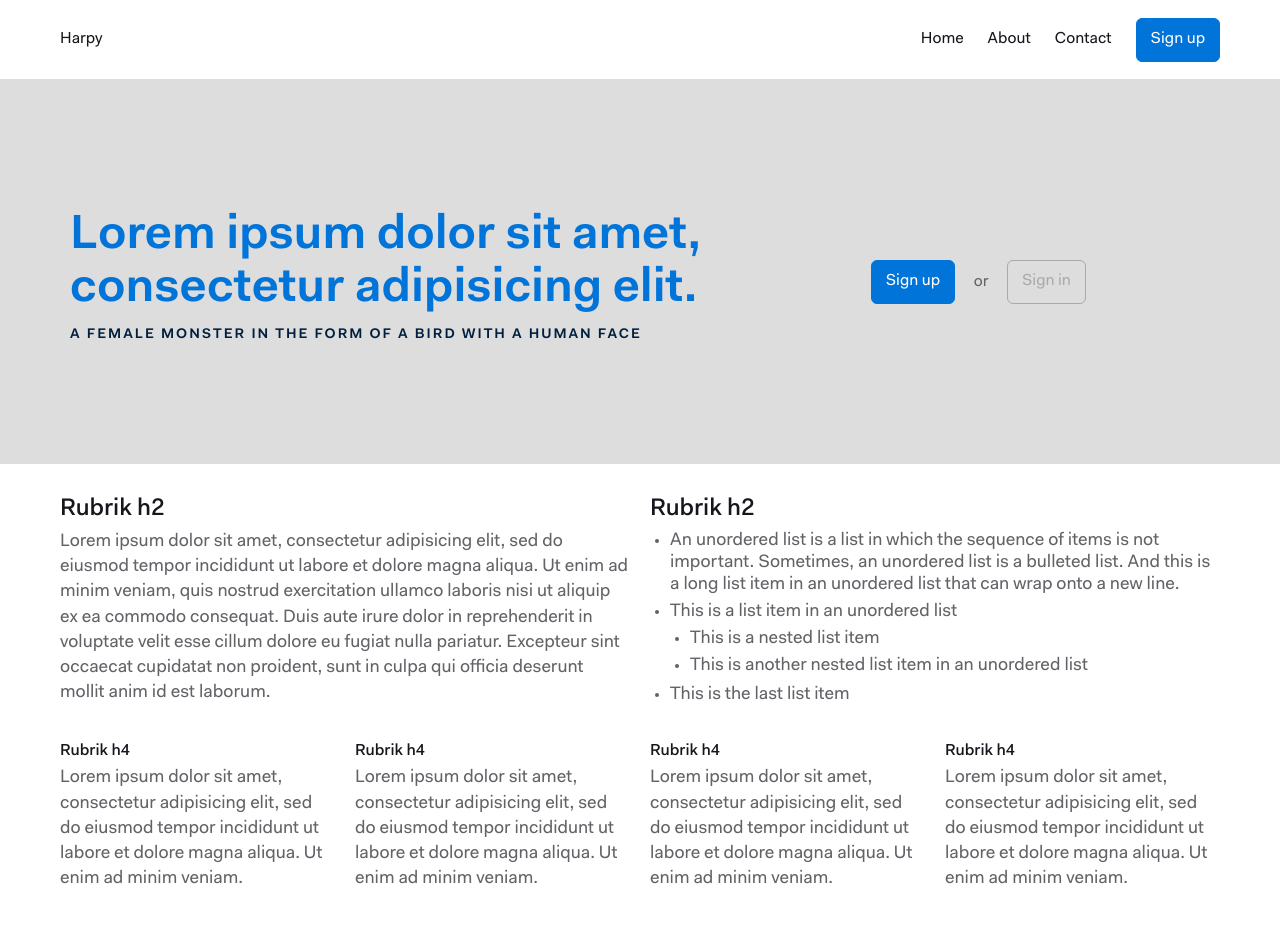
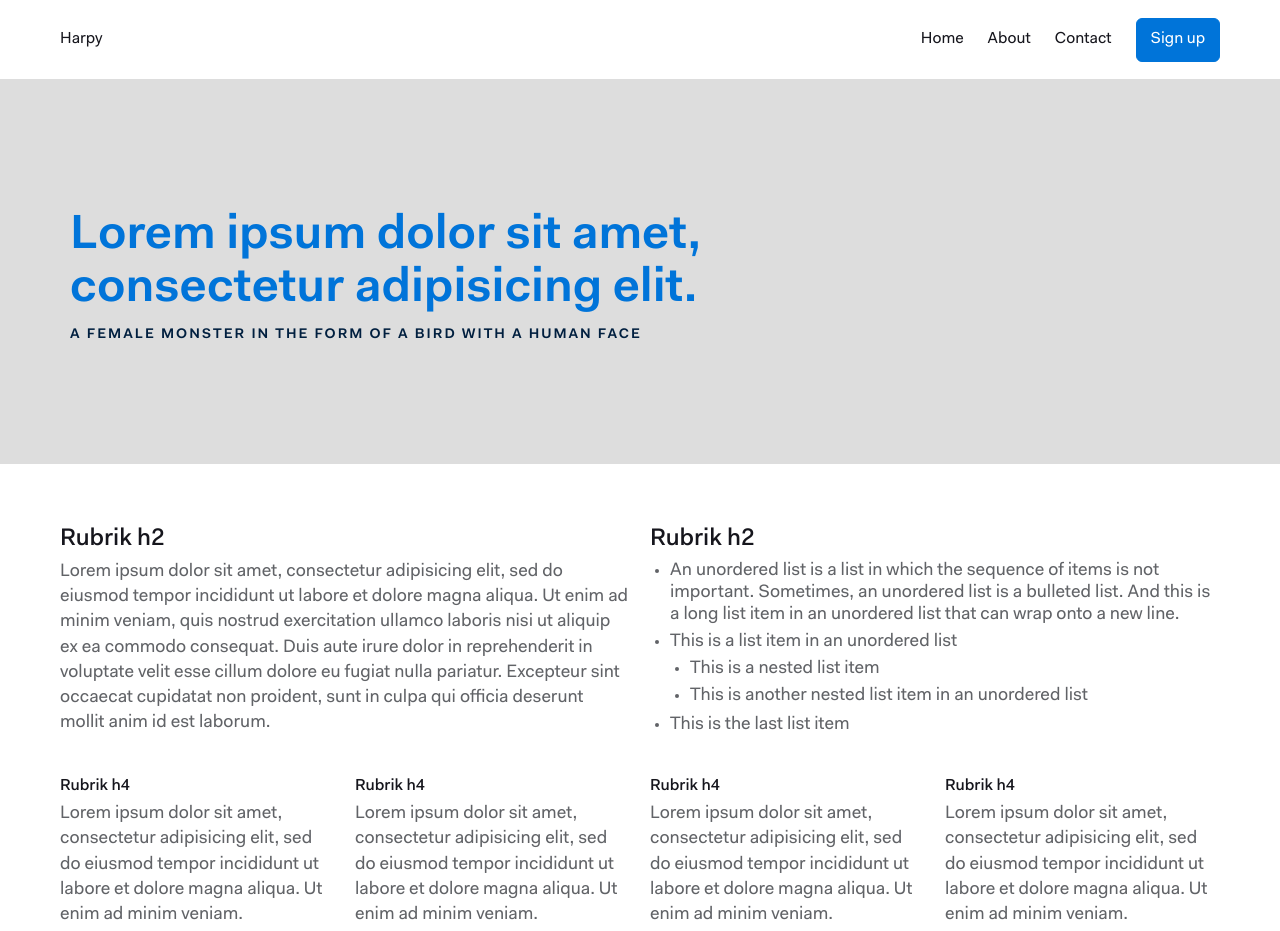
Before and after one commit to harpy-css/harpy, a website: page index.html in a window 1280 px wide. Shown: the top 931 px of the page. Drawn offline with Linux system fonts and the light colour scheme.

Commit message:
Rensning i koden

```diff
--- a/index.html
+++ b/index.html
@@ -9,32 +9,6 @@
 <![endif]-->
 
 <head>
-
-<!--
-
-
-HHHHHHHHH     HHHHHHHHH
-H:::::::H     H:::::::H
-H:::::::H     H:::::::H
-HH::::::H     H::::::HH
-  H:::::H     H:::::H    aaaaaaaaaaaaa  rrrrr   rrrrrrrrr   ppppp   pppppppppyyyyyyy           yyyyyyy
-  H:::::H     H:::::H    a::::::::::::a r::::rrr:::::::::r  p::::ppp:::::::::py:::::y         y:::::y
-  H::::::HHHHH::::::H    aaaaaaaaa:::::ar:::::::::::::::::r p:::::::::::::::::py:::::y       y:::::y
-  H:::::::::::::::::H             a::::arr::::::rrrrr::::::rpp::::::ppppp::::::py:::::y     y:::::y
-  H:::::::::::::::::H      aaaaaaa:::::a r:::::r     r:::::r p:::::p     p:::::p y:::::y   y:::::y
-  H::::::HHHHH::::::H    aa::::::::::::a r:::::r     rrrrrrr p:::::p     p:::::p  y:::::y y:::::y
-  H:::::H     H:::::H   a::::aaaa::::::a r:::::r             p:::::p     p:::::p   y:::::y:::::y
-  H:::::H     H:::::H  a::::a    a:::::a r:::::r             p:::::p    p::::::p    y:::::::::y
-HH::::::H     H::::::HHa::::a    a:::::a r:::::r             p:::::ppppp:::::::p     y:::::::y
-H:::::::H     H:::::::Ha:::::aaaa::::::a r:::::r             p::::::::::::::::p       y:::::y
-H:::::::H     H:::::::H a::::::::::aa:::ar:::::r             p::::::::::::::pp       y:::::y
-HHHHHHHHH     HHHHHHHHH  aaaaaaaaaa  aaaarrrrrrr             p::::::pppppppp        y:::::y
-                                                             p:::::p               y:::::y
-                                                             p:::::p              y:::::y
-                                                            p:::::::p            y:::::y
-                                                            p:::::::p           y:::::y
-                                                            p:::::::p          yyyyyyy
-                                                            ppppppppp                                                                                                                                                                                                                                          -->
 	<title>HARPY</title>
 	<meta http-equiv="content-type" content="text/html; charset=utf-8" />
 	<meta name="viewport" content="width=device-width,initial-scale=1">
@@ -63,12 +37,8 @@ HHHHHHHHH     HHHHHHHHH  aaaaaaaaaa  aaaarrrrrrr             p::::::pppppppp
             <p class="browsehappy">You are using an <strong>outdated</strong> browser. Please <a href="http://browsehappy.com/">upgrade your browser</a> to improve your experience.</p>
     <![endif]-->
 
-	<!--
-	JS in the bottom of the page. It'll allow the web page to load visibly before executing the JavaScript.
-	-->
-
 </head>
-	<body class="body">
+	<body class="">
 	 	<header class="site-header" role="banner">
             <div class="container">
             <span class="brand">
@@ -101,21 +71,14 @@ HHHHHHHHH     HHHHHHHHH  aaaaaaaaaa  aaaarrrrrrr             p::::::pppppppp
 	 				<h1 class="mts-xs mtl-md ptm pts-xs mbns blue h1l bold">Lorem ipsum dolor sit amet,<br>consectetur adipisicing elit.</h1>
 	 				<h3 class="mbl pbl navy strong">a female monster in the form of a bird with a human face</h3>
 	 			</div>
-	 			<div class="col-sm-5 ptl mtl tc notvisible-xs visible-md">
-	 				<div class="inputgrp mtm">
-		 				<a class="btn btn-primary pts mtm mts-sm">Sign up</a>
-		 				<span>or</span>
-		 				<a class="btn btn-default pts mtm mts-sm">Sign in</a>
-	 				</div>
-	 			</div>
 	 		</div>
 	 	</div>
 
 	    <div class="container">
 
 
-		    <div class="row mtl mts-xs">
-		    	<div class="col-xs-12 col-sm-12 col-md-6">
+		    <div class="row mtl-sm mts-xs">
+		    	<div class="col-xs-12 col-sm-12 col-md-6 pbl-xs pbs-xs">
 			    	<h2>Rubrik h2</h2>
 			    	<p><span class="">Lorem ipsum dolor</span> sit amet, consectetur adipisicing elit, sed do eiusmod
 			    	tempor incididunt ut labore et dolore magna aliqua. Ut enim ad minim veniam,
--- a/js/min/main.js
+++ b/js/min/main.js
@@ -1 +1 @@
-!function(){"use strict";for(var o=function(o){console.log(o)};;){o("hello world from harpy!!!");break}}();
+var log=function(e){console.log(e)};!function(){"use strict";for(document.all&&!document.querySelector&&(document.body.className+=" ie7"),document.all&&document.querySelector&&!document.addEventListener&&(document.body.className+=" ie8");;){log("hello world from harpy!!!");break}}();
```
Also changed, not shown: js/main.js (+7 -3 lines), scss/atoms/base/_base.scss (line endings or trailing spaces), 2 other files.
